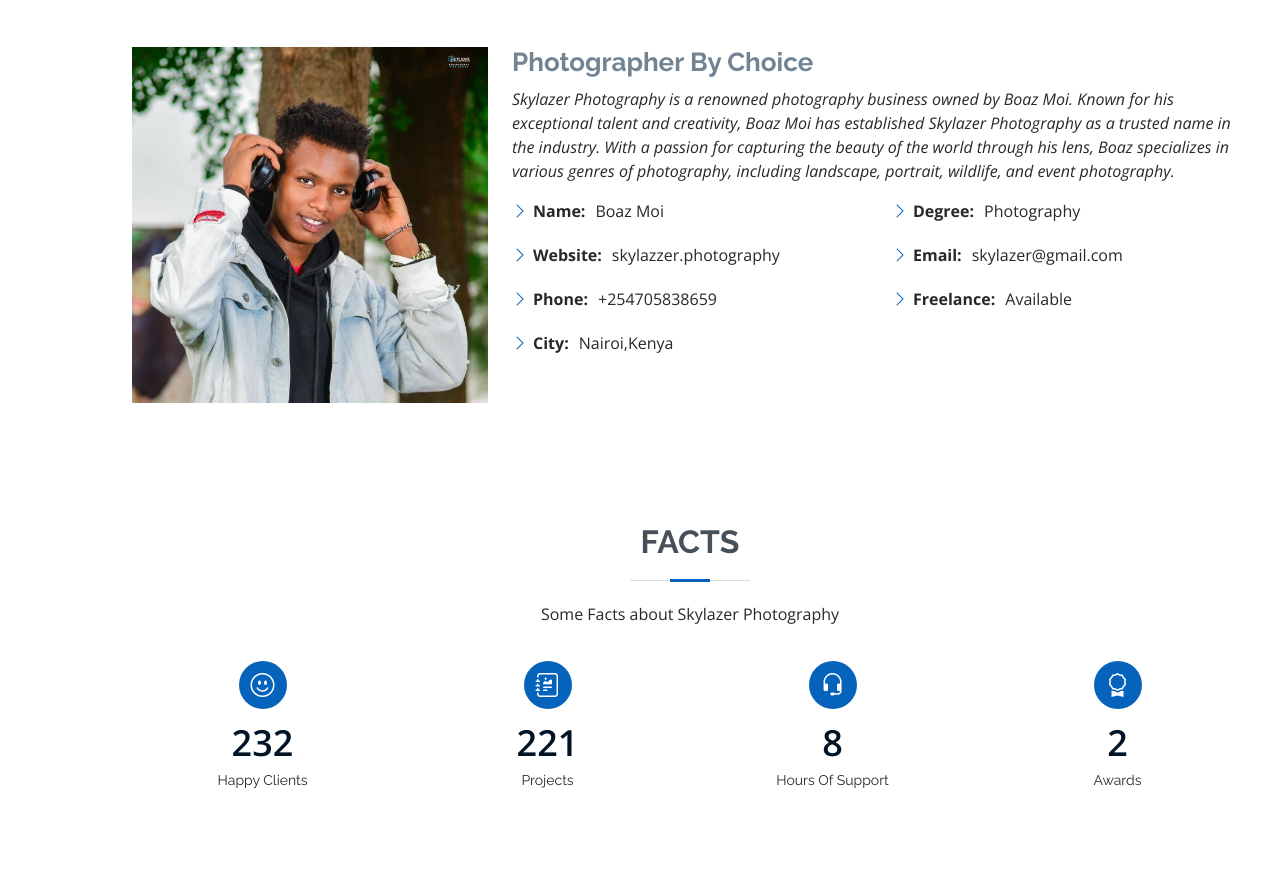
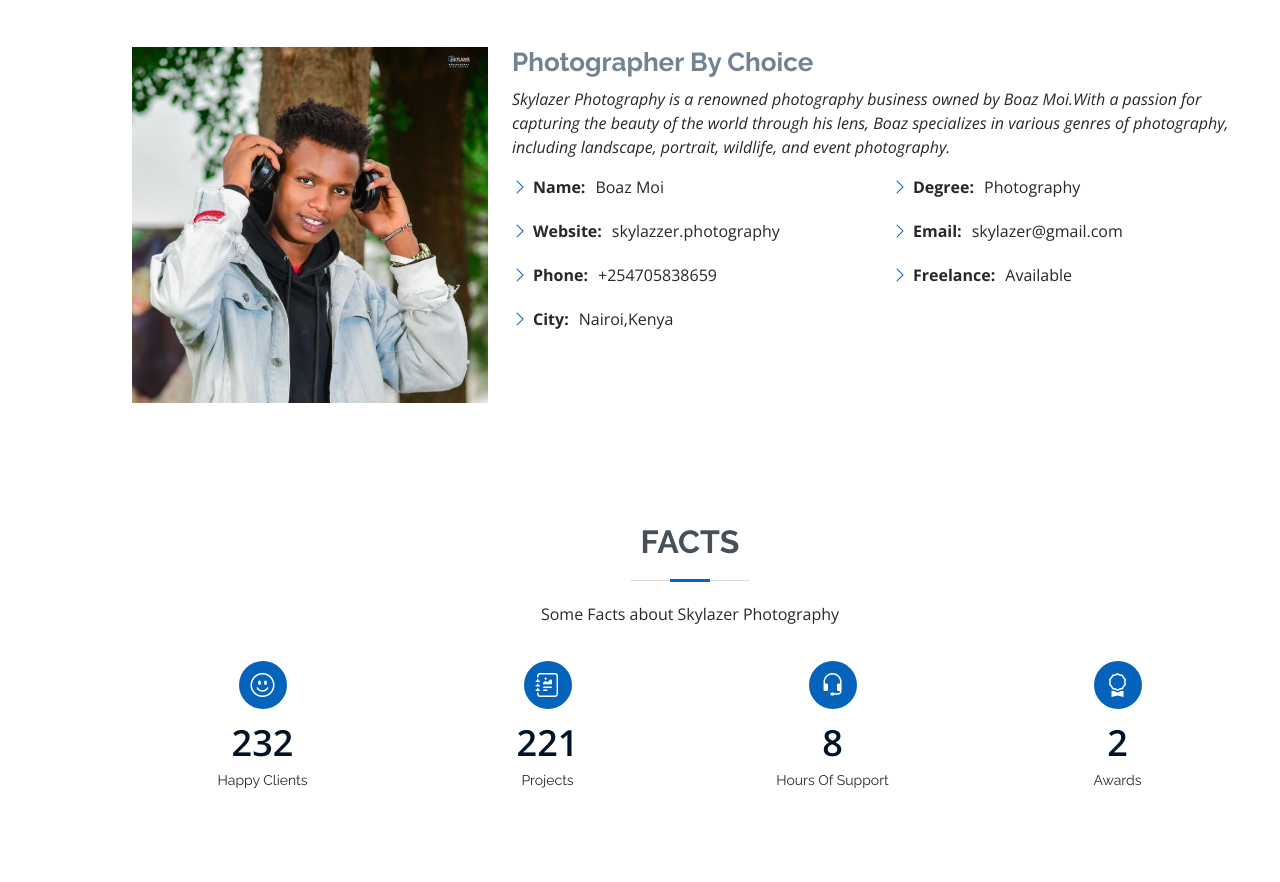
Before and after one commit to Emmanuel-Rono/skylazerPhotography_Portofilio, a plain HTML site: page index.html in a window 1280 px wide. Shown: the part 921-1803 px from the top of the page. Drawn offline with nearby package versions, Linux system fonts and the light colour scheme.

Commit message:
proceeding

```diff
--- a/index.html
+++ b/index.html
@@ -87,7 +87,7 @@
           <div class="col-lg-8 pt-4 pt-lg-0 content">
             <h3>Photographer By Choice</h3>
             <p class="fst-italic">
-              Skylazer Photography is a renowned photography business owned by Boaz Moi. Known for his exceptional talent and creativity, Boaz Moi has established Skylazer Photography as a trusted name in the industry. With a passion for capturing the beauty of the world through his lens, Boaz specializes in various genres of photography, including landscape, portrait, wildlife, and event photography.
+              Skylazer Photography is a renowned photography business owned by Boaz Moi.With a passion for capturing the beauty of the world through his lens, Boaz specializes in various genres of photography, including landscape, portrait, wildlife, and event photography.
             </p>
             <div class="row">
               <div class="col-lg-6">
```
